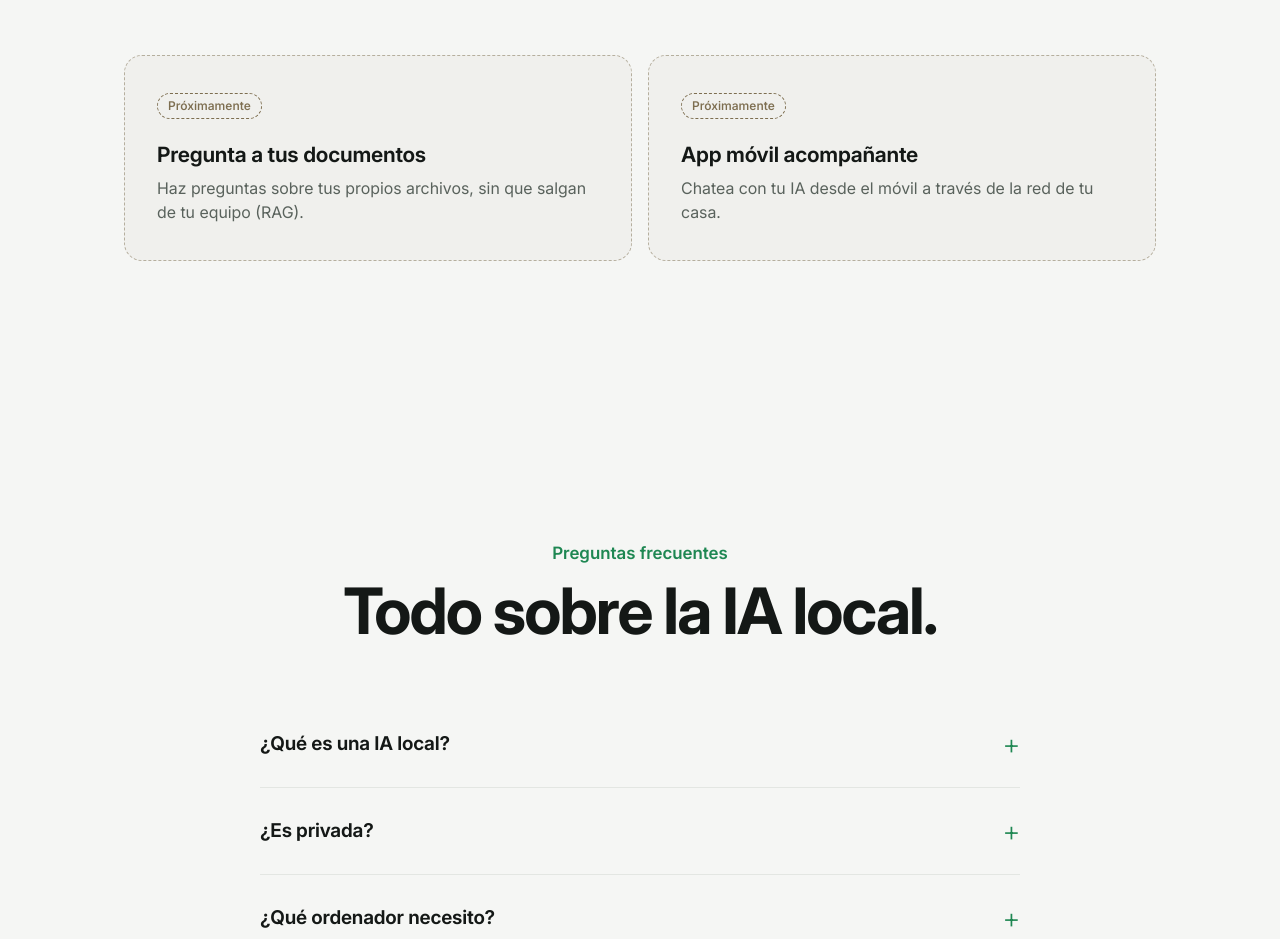
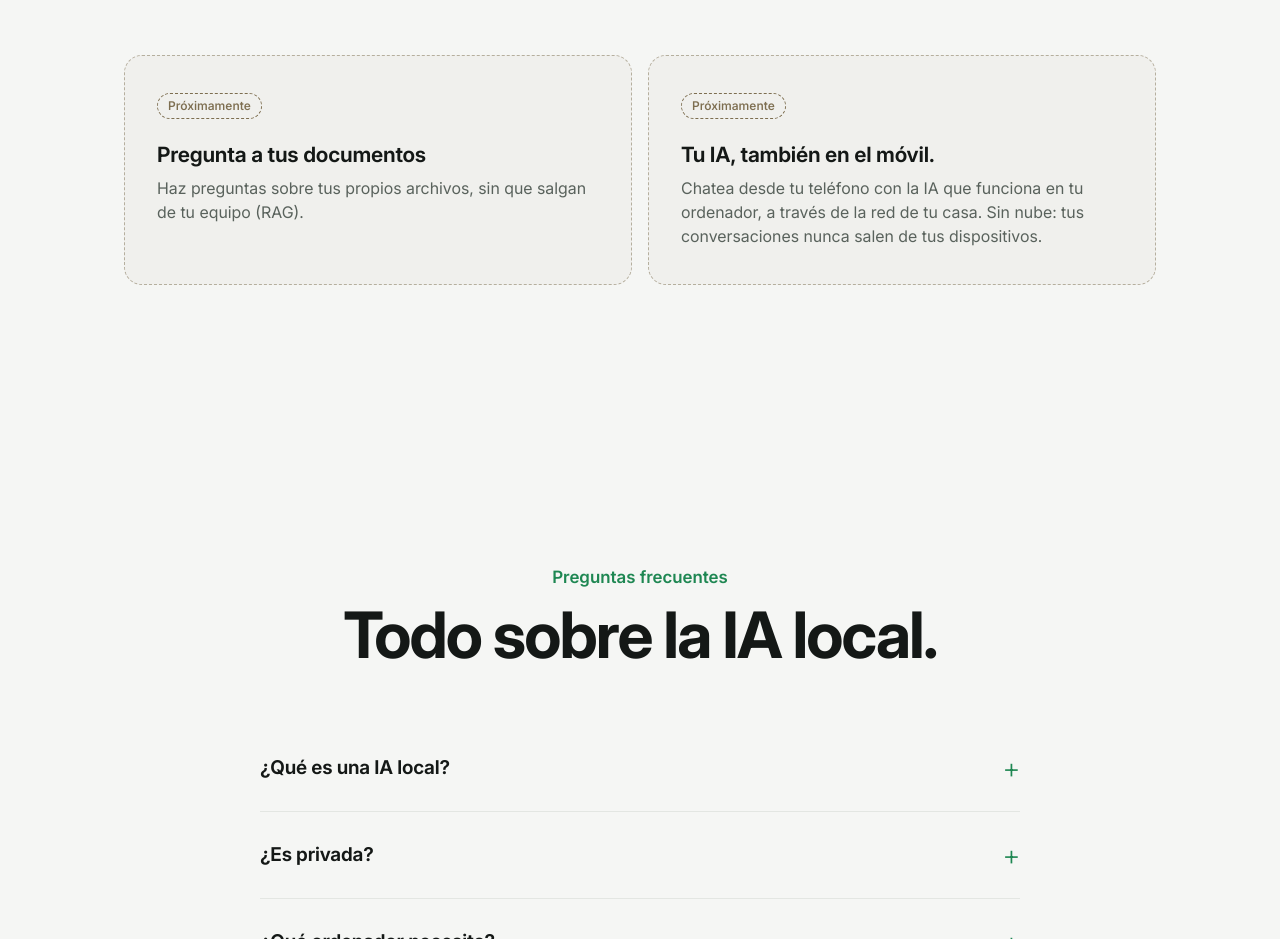
Before and after one commit to ardu01/sopa-web, a plain HTML site: page index.html in a window 1280 px wide. Shown: the part 8020-8959 px from the top of the page. Drawn offline with Linux system fonts and the light colour scheme.

Commit message:
Actualiza el texto de la app móvil en Próximamente

```diff
--- a/index.html
+++ b/index.html
@@ -131,7 +131,7 @@
   <p class="lead r">Aún no está disponible. Lo estamos construyendo.</p>
   <div class="futuro">
     <article class="r"><span class="pill-dev">Próximamente</span><h3>Pregunta a tus documentos</h3><p>Haz preguntas sobre tus propios archivos, sin que salgan de tu equipo (RAG).</p></article>
-    <article class="r"><span class="pill-dev">Próximamente</span><h3>App móvil acompañante</h3><p>Chatea con tu IA desde el móvil a través de la red de tu casa.</p></article>
+    <article class="r"><span class="pill-dev">Próximamente</span><h3>Tu IA, también en el móvil.</h3><p>Chatea desde tu teléfono con la IA que funciona en tu ordenador, a través de la red de tu casa. Sin nube: tus conversaciones nunca salen de tus dispositivos.</p></article>
   </div>
 </section>
 
```
